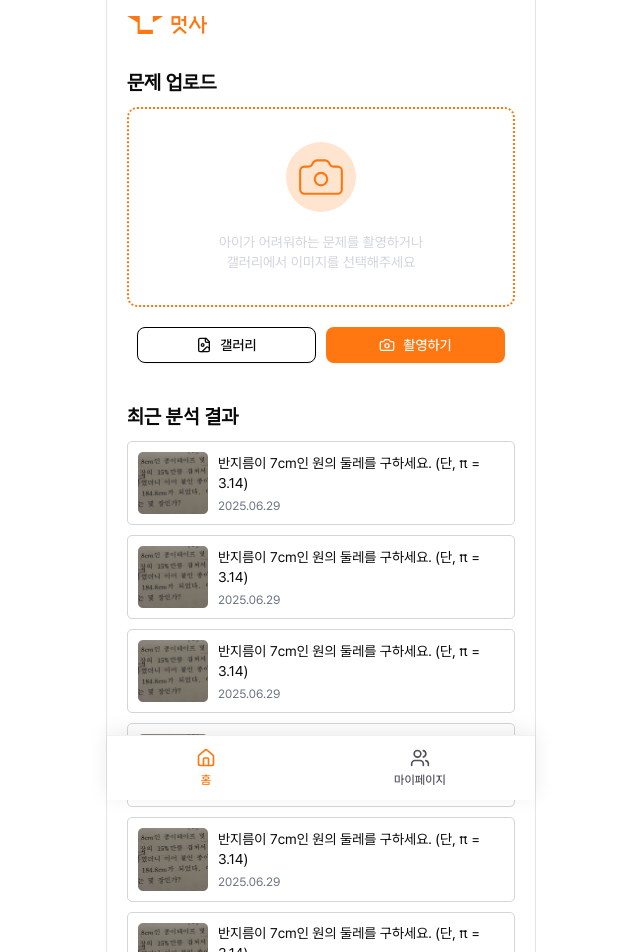
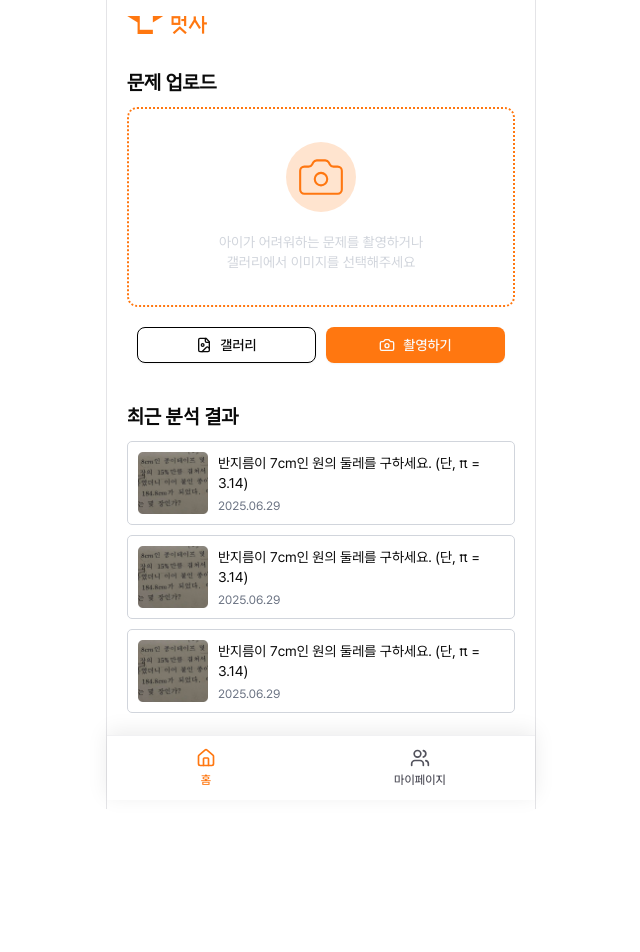
Before and after one commit to DIDIM-ai/frontend, a Next.js app: page / in a window 1280 px wide. Shown: the top 952 px of the page, without its empty margins (319-959 px from the left). After the commit the page ends 809 px from the top, so only its background shows below. Built offline with nearby package versions, Linux system fonts and the light colour scheme.

Commit message:
feat: ListCard - 공통 컴포넌트 추가

```diff
--- a/app/components/AnalysisResult.tsx
+++ b/app/components/AnalysisResult.tsx
@@ -1,5 +1,6 @@
-import Image from 'next/image';
+import { ListCard } from '@/components/ui/listcard';
 
+export function AnalysisResult() {
   const results = [
     {
       id: 1,
@@ -19,48 +20,20 @@ const results = [
       text: '반지름이 7cm인 원의 둘레를 구하세요. (단, π = 3.14)',
       date: '2025.06.29',
     },
-  {
-    id: 4,
-    imageSrc: '/assets/example.png',
-    text: '반지름이 7cm인 원의 둘레를 구하세요. (단, π = 3.14)',
-    date: '2025.06.29',
-  },
-  {
-    id: 5,
-    imageSrc: '/assets/example.png',
-    text: '반지름이 7cm인 원의 둘레를 구하세요. (단, π = 3.14)',
-    date: '2025.06.29',
-  },
-  {
-    id: 6,
-    imageSrc: '/assets/example.png',
-    text: '반지름이 7cm인 원의 둘레를 구하세요. (단, π = 3.14)',
-    date: '2025.06.29',
-  },
-  {
-    id: 7,
-    imageSrc: '/assets/example.png',
-    text: '반지름이 7cm인 원의 둘레를 구하세요. (단, π = 3.14)',
-    date: '2025.06.29',
-  },
   ];
 
-export function AnalysisResult() {
   return (
     <section>
       <h3 className="text-xl font-bold mb-2.5">최근 분석 결과</h3>
       <ul className="flex flex-col gap-2.5">
-        {results.map(({ id, imageSrc, text, date }) => (
-          <li
-            key={id}
-            className="flex items-center gap-2.5 border border-gray-300 rounded-[5px] p-2.5"
-          >
-            <Image src={imageSrc} width={70} height={60} alt="분석결과 썸네일" />
-            <div className="flex flex-col gap-[5px]">
-              <p className="text-sm">{text}</p>
-              <p className="text-xs text-gray-500">{date}</p>
-            </div>
-          </li>
+        {results.map((item) => (
+          <ListCard
+            key={item.id}
+            id={item.id}
+            imageSrc={item.imageSrc}
+            text={item.text}
+            date={item.date}
+          />
         ))}
       </ul>
     </section>
--- /dev/null
+++ b/components/ui/listcard.tsx
@@ -0,0 +1,20 @@
+import Image from 'next/image';
+
+interface ListCardProps {
+  id: string | number;
+  imageSrc: string;
+  text: string;
+  date: string;
+}
+
+export function ListCard({ id, imageSrc, text, date }: ListCardProps) {
+  return (
+    <li key={id} className="flex items-center gap-2.5 border border-gray-300 rounded-[5px] p-2.5">
+      <Image src={imageSrc} width={70} height={60} alt="분석결과 썸네일" />
+      <div className="flex flex-col gap-[5px]">
+        <p className="text-sm">{text}</p>
+        <p className="text-xs text-gray-500">{date}</p>
+      </div>
+    </li>
+  );
+}
```
Lines whose indentation alone changed are shown as unchanged.
